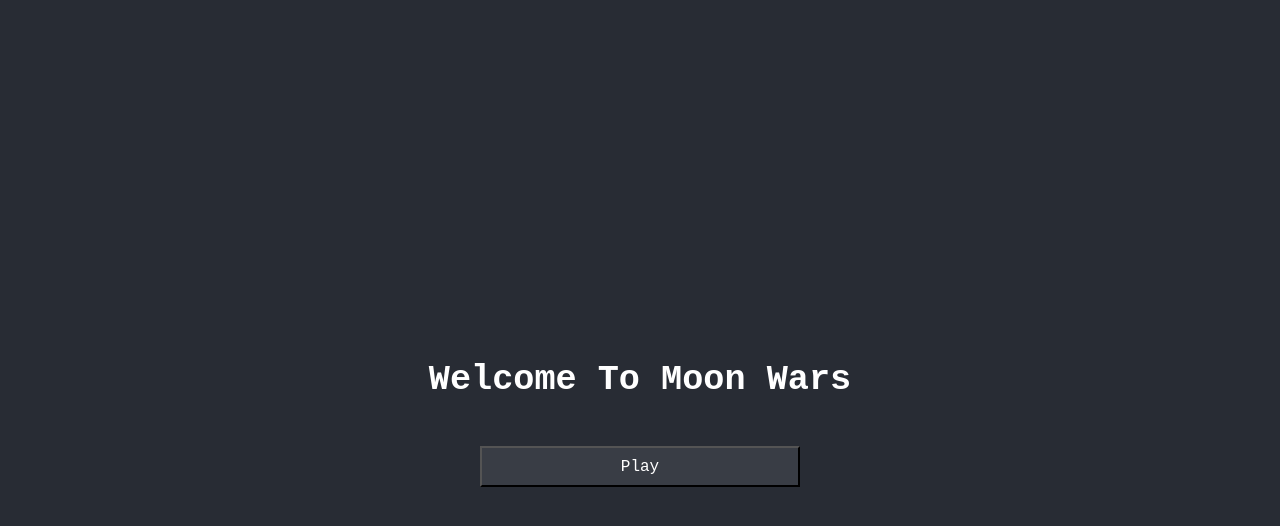
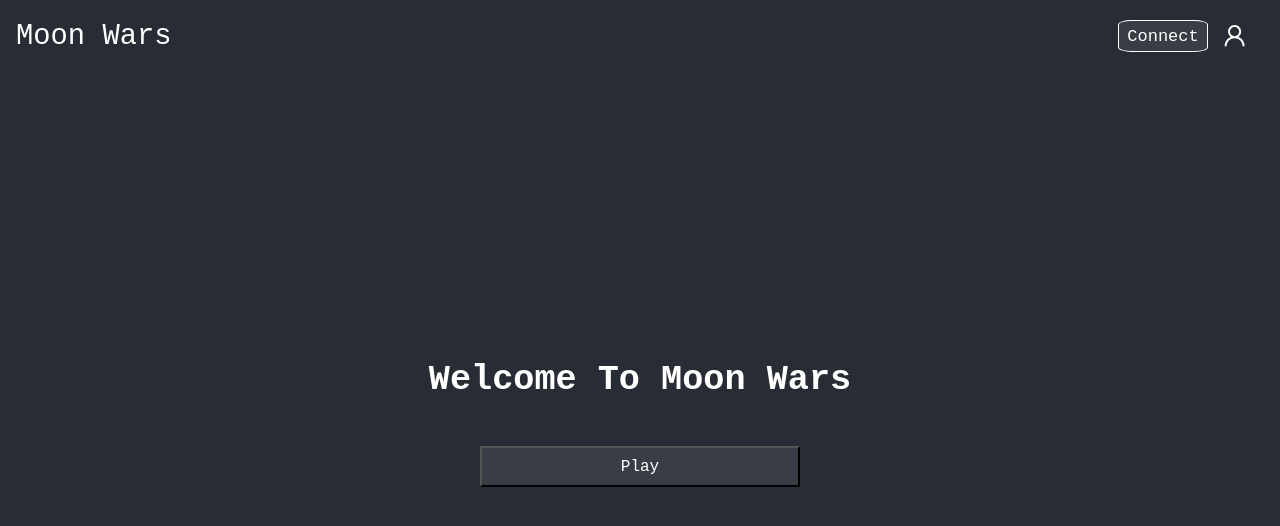
Before and after one commit to MoonWarsTeam/MoonWarsIO, a React (Create React App) app: page / in a window 1280 px wide. Shown: the top 526 px of the page. Built offline with nearby package versions, Linux system fonts and the light colour scheme.

Commit message:
Added header section

```diff
--- a/package.json
+++ b/package.json
@@ -13,6 +13,7 @@
     "poly-decomp": "^0.3.0",
     "react": "^17.0.2",
     "react-dom": "^17.0.2",
+    "react-icons": "^4.2.0",
     "react-scripts": "4.0.3",
     "three": "0.127.0",
     "web-vitals": "^1.0.1"
--- a/src/components/App.css
+++ b/src/components/App.css
@@ -13,7 +13,6 @@
   justify-content: center;
   font-size: calc(10px + 2vmin);
   color: white;
-  height:'auto';
   overflow-y:'scroll';
 }
 
--- a/src/components/App.js
+++ b/src/components/App.js
@@ -1,6 +1,7 @@
 import './App.css';
 import Game from './Game';
 import MainMenu from './MainMenu';
+import Header from './Header';
 import ServerSelection from './ServerSelection';
 import GameSelection from './GameSelection';
 import { useState } from 'react';
@@ -48,7 +49,10 @@ function App() {
 
       case GameState.MainMenu:
         return(
-          <MainMenu goToGameSelect={() => updateGameState(GameState.GameSelection)}/>
+          <div>
+            <Header />
+            <MainMenu goToGameSelect={() => updateGameState(GameState.GameSelection)}/>
+          </div>
         );
       case GameState.Game:
         return(
@@ -58,16 +62,25 @@ function App() {
         );
       case GameState.GameSelection:
         return(
-          <GameSelection selectGame={(wg) => chooseGame(wg)}/>
+          <div>
+            <Header />
+            <GameSelection selectGame={(wg) => chooseGame(wg)}/>
+          </div>
         )
       case GameState.ServerSelection:
         return(
-          <ServerSelection selectGameServer={() => updateGameState(GameState.Game)} currentGame={currentGame}/>
+          <div>
+            <Header />
+            <ServerSelection selectGameServer={() => updateGameState(GameState.Game)} currentGame={currentGame}/>
+          </div>
         );
       default:
         console.log("Unhandled GameState: ", gameState);
         return(
-          <MainMenu goToGameSelect={() => updateGameState(GameState.GameSelection)}/>
+          <div>
+            <Header />
+            <MainMenu goToGameSelect={() => updateGameState(GameState.GameSelection)}/>
+          </div>
         );
     }
   }
--- a/src/components/GameSelection.js
+++ b/src/components/GameSelection.js
@@ -16,6 +16,7 @@ const GameSelection = ({ selectGame }) => {
             textAlign:'center',
             display:'flex',
             flexDirection:'column',
+            marginTop:'5vh'
         },
         headerText:{
             fontSize:'calc(1rem + 0.75vw + 0.75vh)',
--- /dev/null
+++ b/src/components/Header.js
@@ -0,0 +1,74 @@
+import { AiOutlineUser } from 'react-icons/ai'
+
+const Header = () => {
+
+    const connectWallet = () => {
+        // show prompt for wallet connect options
+        // directly via Metamask or Wallet Connect
+        console.log("User attempting to connect wallet");
+    }
+
+    const goToUserProfile = () => {
+        // go to user profile, can change nickname / color
+        // check match history
+        console.log("User attempting to navigate to User Profile");
+    }
+
+
+    const styles={
+        container:{
+            position:'absolute',
+            top:0,
+            height:'9vh',
+            width:'100%',
+            display:'flex',
+            flexDirection:'row',
+            justifyContent:'space-between',
+            alignItems:'center',
+        },
+        innerContainer:{
+            display:'flex',
+            flexDirection:'row',
+            alignItems:'center',
+            marginRight:'2rem'
+        },
+        headerText:{
+            fontSize:'calc(0.5rem + 1vh + 1vw)',
+            fontFamily:'monospace',
+            marginLeft:'1rem'
+        },
+        connectButton:{
+            height:'4vh',
+            width:'90px',
+            borderRadius:'15%',
+            border:'1px solid white',
+            backgroundColor:'var(--highlightedBGColor)',
+            cusor:'pointer',
+            alignItems:'center',
+            cursor:'pointer',
+            color:'white',
+            marginRight:'0.8rem'
+        },
+        loginText: {
+            fontSize:'calc(9px + 1vh)',
+            fontFamily:'monospace',
+        }
+    }
+
+    return(
+        <div style={styles.container}>
+            <code style={styles.headerText}>Moon Wars</code>
+            <div style={styles.innerContainer}>
+                <button style={styles.connectButton} onClick={() => connectWallet()}>
+                    <code style={styles.loginText}>
+                        Connect
+                    </code>
+                </button>
+                <AiOutlineUser size='calc(1.3rem + 0.5vw)' cursor='pointer' onClick={() => goToUserProfile()}/>
+            </div>
+
+        </div>
+    )
+
+
+}; export default Header
--- a/src/components/ServerSelection.js
+++ b/src/components/ServerSelection.js
@@ -61,6 +61,7 @@ const ServerSelection = ({ selectGameServer, currentGame }) => {
             textAlign:'center',
             display:'flex',
             flexDirection:'column',
+            marginTop:'5vh'
         },
         headerText:{
             fontSize:'calc(1rem + 0.75vw + 0.75vh)',
@@ -68,14 +69,13 @@ const ServerSelection = ({ selectGameServer, currentGame }) => {
         },
         serverOptionsContainer:{
             alignSelf:'center',
-            height:'50vh',
-            display:'grid',
-            gridTemplateColumns:'28vw 28vw 28vw',
-            gridTemplateRows: '24vh 24vh 24vh'
+            display:'flex',
+            flexDirection:'column',
+            marginBottom:'2vh'
         },
         serverOptionButton:{
-            width:'26vw',
-            height:'15vh',
+            width:'50vw',
+            height:'8.5vh',
             backgroundColor:'var(--highlightedBGColor)',
             color:'white',
             textDecoration:'none',
@@ -84,7 +84,11 @@ const ServerSelection = ({ selectGameServer, currentGame }) => {
             fontFamily:'monospace',
             cursor:'pointer',
             border: '1px solid gray',
-            textAlign:'center',
+            textAlign:'left',
+            marginBottom:'2vh',
+            display:'flex',
+            flexDirection:'row',
+            justifyContent:'space-between'
         },
         freeAndMoonWarOptionButton:{
             width:'85vw',
@@ -118,10 +122,14 @@ const ServerSelection = ({ selectGameServer, currentGame }) => {
             fontSize:'calc(0.4rem + 1vw)',
             fontFamily:'monospace',
             fontStyle:'italic',
+            alignSelf:'center',
+            marginRight:'1vw'
         },
         serverName:{
             fontSize:'calc(1rem + 1vw)',
             fontFamily:'monospace',
+            alignSelf:'center',
+            marginLeft:'1vw'
         },
         coinselectContainer:{
             display:'flex',
@@ -157,20 +165,19 @@ const ServerSelection = ({ selectGameServer, currentGame }) => {
             <div style={styles.serverOptionsContainer}>
 
                 {serverNames.map((name, i) => (
-                    <div key={i}>
                     <div
                     style={styles.serverOptionButton}
                     onClick={() => selectServer(i)}
+                    key={i}
                     >
                         <code style={styles.serverName}>
                             {name}
-                        </code>
-                    </div>
-                    {activeCoin === coins[0] ?
+                        </code><br />
+                        {activeCoin === coins[0] ?
                         <code style={styles.serverDescription}>{serverBuyInsSFM[i]} {activeCoin}</code>
                         :
                         <code style={styles.serverDescription}>{serverBuyInsDOGE[i]} {activeCoin}</code>
-                    }
+                        }
                     </div>
                 ))}
             </div>
```
Also changed, not shown: 2 other files (tests, documents, lock files or other folders).
